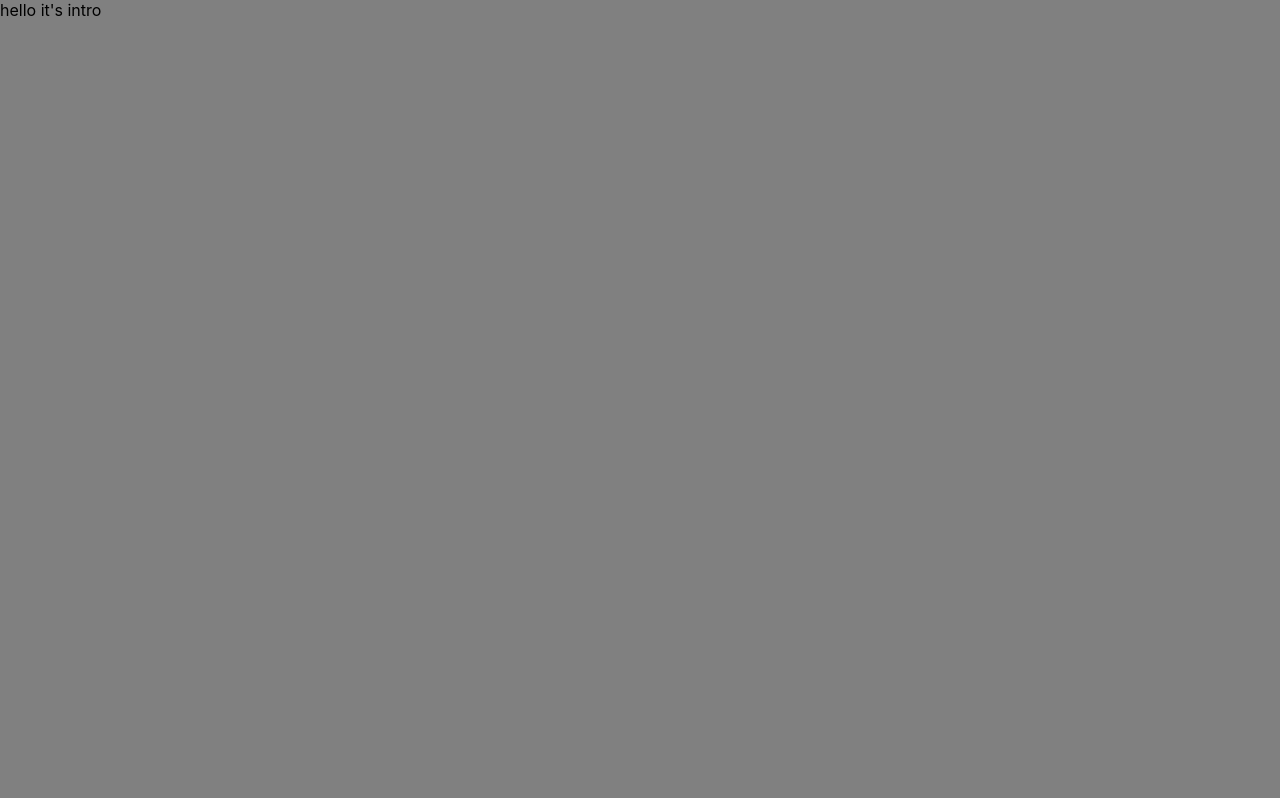
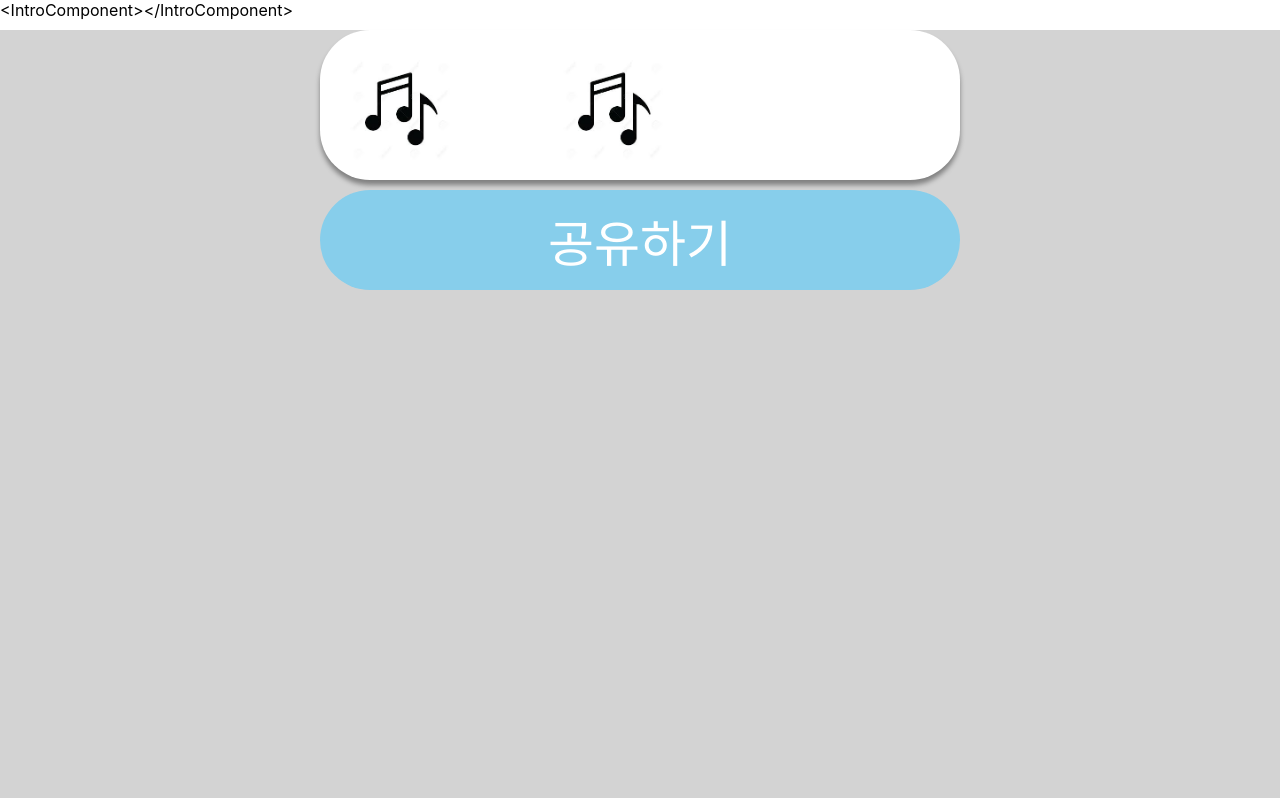
Before and after one commit to siriyaoff/somaminiproject, a React (Create React App) app: page / in a window 1280 px wide. Shown: the top 798 px of the page. Built offline with nearby package versions, Linux system fonts and the light colour scheme.

Commit message:
[업데이트] 기초 틀

```diff
--- a/package.json
+++ b/package.json
@@ -8,7 +8,9 @@
     "@testing-library/user-event": "^13.5.0",
     "react": "^18.0.0",
     "react-dom": "^18.0.0",
+    "react-redux": "^8.0.1",
     "react-scripts": "5.0.1",
+    "redux": "^4.2.0",
     "web-vitals": "^2.1.4"
   },
   "scripts": {
--- a/src/App.js
+++ b/src/App.js
@@ -8,7 +8,7 @@ const App=()=>
 
   return(
     <div>
-        <IntroComponent></IntroComponent>
+        {"<IntroComponent></IntroComponent>"}
         <MainComponent></MainComponent>
 
     </div>
--- a/src/component/Intro/IntroComponent.js
+++ b/src/component/Intro/IntroComponent.js
@@ -2,7 +2,7 @@ const IntroComponent=()=>
 {
     return(
         <div style={style.background}>
-            hello it's intro
+            Intro
         </div>
     )
 }
--- a/src/component/Main/Box.js
+++ b/src/component/Main/Box.js
@@ -1,17 +1,19 @@
 import Thumbnail from "./Thumbnail"
 
-const utubeUrl=['https://www.youtube.com/watch?v=B1Mj0MwiwCE']
+const utubeUrl=['https://www.youtube.com/watch?v=B1Mj0MwiwCE','https://www.youtube.com/watch?v=B1Mj0MwiwCE']
 const Box=()=>
 {
     return(
-        <div style={style.box}>
-            {utubeUrl.map((idx)=>{return(<Thumbnail url={idx}></Thumbnail>)})}
+        <div style={{margin:'10px'}}>
+            <div style={style.box}>
+                {utubeUrl.map((idx)=>{return(<Thumbnail url={idx}></Thumbnail>)})}
             </div>
+        </div>
     )
 }
 export default Box
 const style=
 {
-    box: {backgroundColor:'lightgray',height:'200px', width:'50vw', margin:'0 auto', borderRadius:'50px',display:'grid',gridTemplateColumns:'1fr 1fr 1fr'}
+    box: {boxShadow:'0px 5px 5px gray',backgroundColor:'white',height:'150px', width:'50vw', margin:'0 auto', borderRadius:'50px',display:'grid',gridTemplateColumns:'1fr 1fr 1fr'}
 
 }
--- a/src/component/Main/MainComponent.js
+++ b/src/component/Main/MainComponent.js
@@ -1,18 +1,40 @@
 import Box from './Box'
+import ShareComponent from './Share/ShareComponent'
+import ShareButton from './ShareButton'
+//redux//
+import {connect} from 'react-redux'
+import {Sharing} from "../../redux/MainReducer";
+import store from '../../index'
+
+const mapStateToProps = state => ({
+    sharing: state.sharing,
+    data:state.data,
+});
+
+const mapDispatchToProps = {
+    Sharing
+};
+
+
+
 const MainComponent=()=>
 {
+    const database=store.getState()['data']
     return(
         <div style={style.background}>
-            <Box></Box>
+            {store.getState()['sharing']?<ShareComponent></ShareComponent>:null}
+            {database.map(()=>{return(<Box></Box>)})}
+            <ShareButton></ShareButton>
         </div>
     )
 }
 const style=
 {
     background:{
-        backgroundColor:'gray',
+        gridTemplateRows:'1fr',
+        backgroundColor:'lightgray',
         width:'100vw',
         height:'100vh'
     }
 }
-export default MainComponent
+export default connect(mapStateToProps,mapDispatchToProps)(MainComponent)
--- /dev/null
+++ b/src/component/Main/Share/ShareComponent.js
@@ -0,0 +1,40 @@
+import { useEffect, useState } from 'react';
+//redux//
+import {connect} from 'react-redux'
+import {AddData, Sharing} from "../../../redux/MainReducer";
+import store from '../../../index'
+
+const mapStateToProps = state => ({
+    sharing: state.sharing,
+});
+
+const mapDispatchToProps = {
+    Sharing,
+    AddData
+};
+const ShareComponent=()=>
+{
+    var [val,setVal]=useState(0.9)
+    useEffect(()=>
+    {
+        setVal(1)
+    })
+
+
+    return(
+        <div style={style.shareBox} onClick={()=>{store.dispatch(Sharing(0))}}>
+            <div style={{transform:`scale(${1.1*val},${1.1*val})`,transition: 'transform 0.2s ease', borderRadius:'50px',margin:'0 auto',marginTop:'25vh',width:'50vw',height:'50vh',backgroundColor:'white'}}>
+                <div style={style.shareButton} onClick={()=>{store.dispatch(AddData('a'))}}> 나도 공유하기</div>
+            </div>
+
+
+        </div>
+    )
+
+}
+const style={
+    shareBox:{zIndex:'0', position:'absolute',width:'100vw',height:'100vh',backgroundColor:'rgba(0,0,0,0.5)'},
+    shareButton:{zIndex:'1',position:'relative',margin:'0 auto',top:'80%',width:'90%',height:'50px',backgroundColor:'skyblue',borderRadius:'100px'}
+}
+
+export default connect(mapStateToProps,mapDispatchToProps)(ShareComponent)
--- /dev/null
+++ b/src/component/Main/ShareButton.js
@@ -0,0 +1,38 @@
+//redux//
+import {connect} from 'react-redux'
+import {Sharing} from "../../redux/MainReducer";
+import store from '../../index'
+
+const mapStateToProps = state => ({
+    sharing: state.sharing,
+});
+
+const mapDispatchToProps = {
+    Sharing
+};
+const ShareButton=()=>
+{
+    return(
+        <div style={style.shareButton} onClick={()=>{store.dispatch(Sharing(1))}}>
+            <div style={style.shareButtonText}>공유하기</div>
+        </div>
+    )
+}
+const style={
+    shareButton:{
+        display:'table',
+        margin:"0 auto",
+        backgroundColor:'skyblue',
+        width:'50vw',
+        height:'100px',
+        textAlign:'center',
+        borderRadius:'100px',
+    },
+    shareButtonText:{
+        display:'table-cell',
+        color:'white',
+        fontSize:'50px',
+        verticalAlign:'middle',
+    }
+}
+export default connect(mapStateToProps,mapDispatchToProps)(ShareButton)
--- a/src/component/Main/Thumbnail.js
+++ b/src/component/Main/Thumbnail.js
@@ -1,9 +1,15 @@
-const Thumbnail=()=>
+
+
+const Thumbnail=(props)=>
 {
+    const _url=props.url
     return(
         <div>
-            Thumbnail
+            <img src={require("../../image/defaultThumb.jpg")} style={style.thumbImage}></img>
         </div>
     )
 }
+const style={
+    thumbImage:{width:'100px',height:'100px',margin:'30px'}
+}
 export default Thumbnail
--- a/src/index.js
+++ b/src/index.js
@@ -3,11 +3,20 @@ import ReactDOM from 'react-dom/client';
 import './index.css';
 import App from './App';
 import reportWebVitals from './reportWebVitals';
+import { Provider } from 'react-redux';
+import {createStore} from 'redux'
+import reducer from './redux/MainReducer'
+
+const store=createStore(reducer,window.__REDUX_DEVTOOLS_EXTENSION__ && window.__REDUX_DEVTOOLS_EXTENSION__())
+export default store;
+
 
 const root = ReactDOM.createRoot(document.getElementById('root'));
 root.render(
   <React.StrictMode>
+    <Provider store={store}>
     <App />
+    </Provider>
   </React.StrictMode>
 );
 
--- /dev/null
+++ b/src/redux/MainReducer.js
@@ -0,0 +1,36 @@
+import store from '../index';
+
+export function Sharing(value) {
+    return {
+      type: 'Sharing',
+      value
+    }
+  }
+export function AddData(value) {
+return {
+    type: 'AddData',
+    value
+}
+}
+
+const initialState={
+    sharing:0,
+    data:['a']
+}
+export default function reducer(state = initialState, action) {
+    switch (action.type) {
+    case 'Sharing':
+      return {
+        ...state,
+          sharing:action.value,
+      }
+    case 'AddData':
+    return {
+        ...state,
+        data:state.data.concat(action.value)
+    }
+
+    default:
+      return state
+    }
+}
```
Also changed, not shown: src/image/defaultThumb.jpg (added), 1 other file (tests, documents, lock files or other folders).
